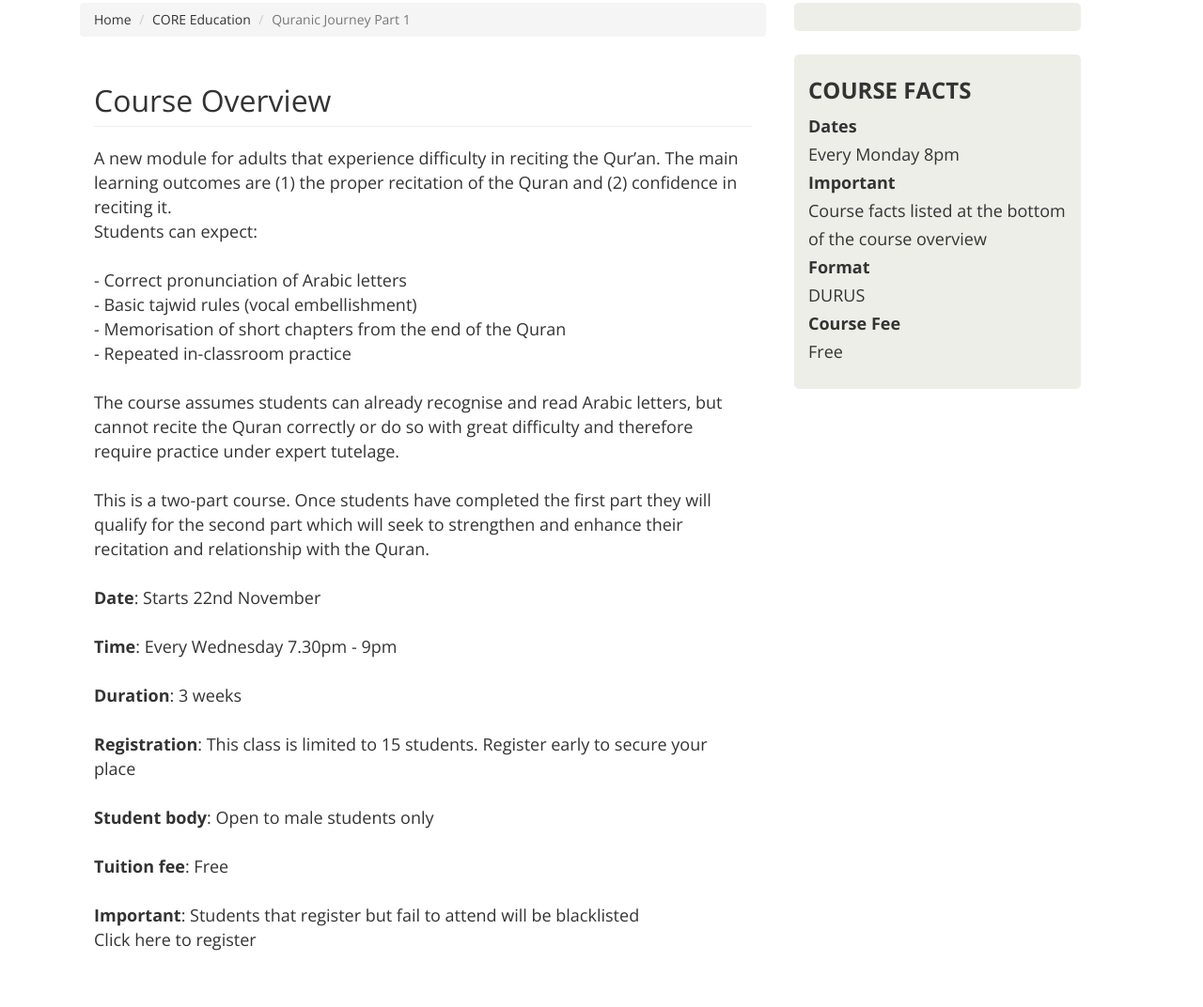
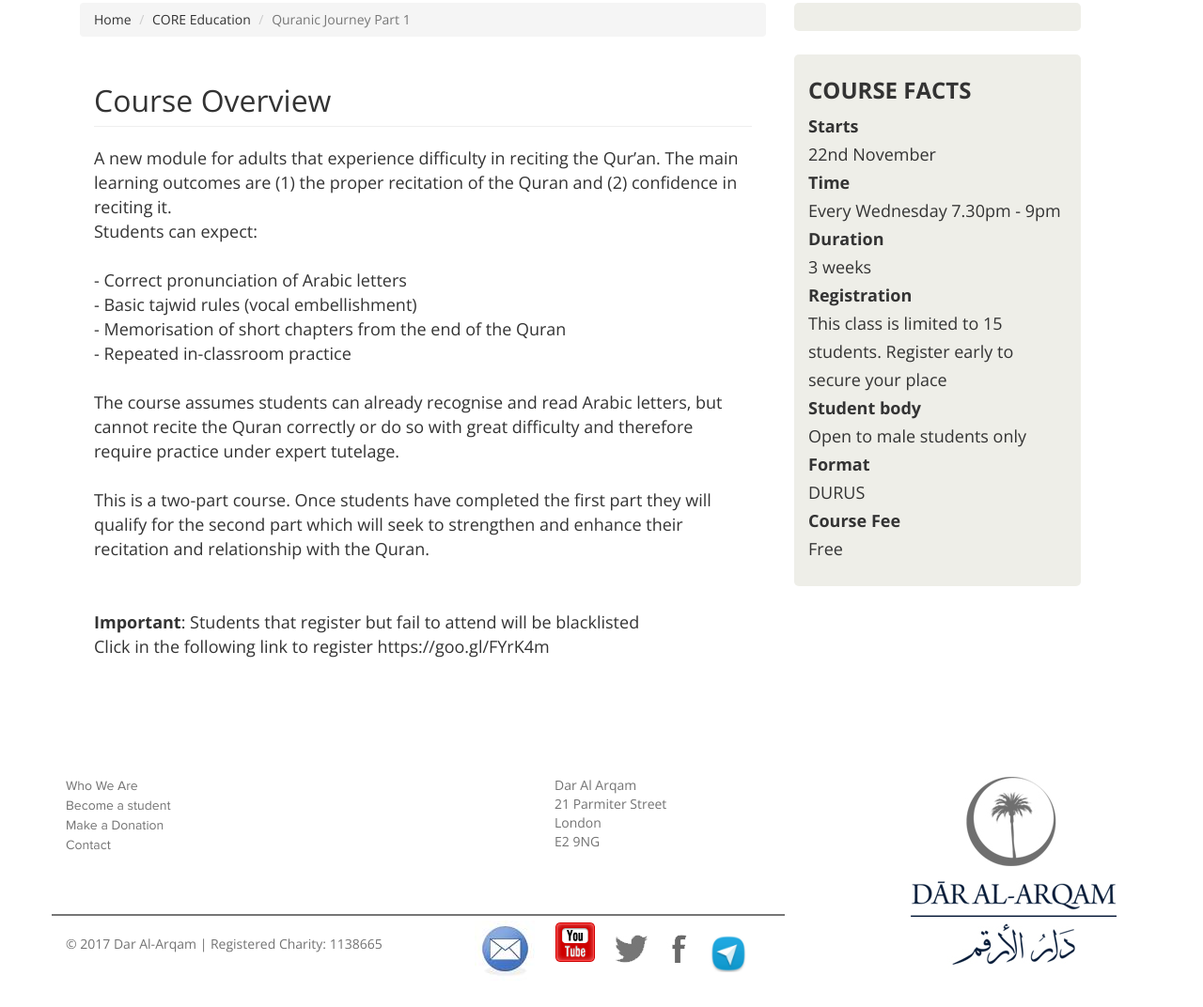
Before and after one commit to daralarqam/website_static, a plain HTML site: page module/register/97.html in a window 1280 px wide. Shown: the part 386-1458 px from the top of the page at 94% size. Drawn offline with nearby package versions, Linux system fonts and the light colour scheme.

Commit message:
Update 97.html

```diff
--- a/module/register/97.html
+++ b/module/register/97.html
@@ -198,13 +198,7 @@ a[href$="#manifesto"]
 <div><br />The course assumes students can already recognise and read Arabic letters, but cannot recite the Quran correctly or do so with great difficulty and therefore require practice under expert tutelage.</div>
 <div><br />This is a two-part course. Once students have completed the first part they will qualify for the second part which will seek to strengthen and enhance their recitation and relationship with the Quran.</div>
 <div>&nbsp;</div>
-<div><strong>Date</strong>: Starts 22nd November</div>
-<div><br /><strong>Time</strong>: Every Wednesday 7.30pm - 9pm</div>
-<div><br /><strong>Duration</strong>: 3 weeks</div>
-<div><br /><strong>Registration</strong>: This class is limited to 15 students. Register early to secure your place</div>
-<div><br /><strong>Student body</strong>: Open to male students only</div>
-<div><br /><strong>Tuition fee</strong>: Free</div>
-<div><br /><strong>Important</strong>: Students that register but fail to attend will be blacklisted<br />Click <a href="https://goo.gl/FYrK4m">here</a> to register</div>
+<div><br /><strong>Important</strong>: Students that register but fail to attend will be blacklisted<br />Click in the following link to register https://goo.gl/FYrK4m </div>
 
 
 <div>
@@ -226,8 +220,11 @@ a[href$="#manifesto"]
     <div class="widget facts-widget">
         <h4>Course Facts</h4>
         <p>
-            <strong>Dates</strong>Every Monday 8pm<br>
-            <strong>Important</strong> Course facts listed at the bottom of the course overview<br>
+            <strong>Starts</strong> 22nd November<br>
+            <strong>Time</strong> Every Wednesday 7.30pm - 9pm<br>
+            <strong>Duration</strong> 3 weeks<br>
+            <strong>Registration</strong> This class is limited to 15 students. Register early to secure your place<br>
+            <strong>Student body</strong> Open to male students only<br>
             <strong>Format</strong>
             DURUS<br>
             <strong>Course Fee</strong>
```
